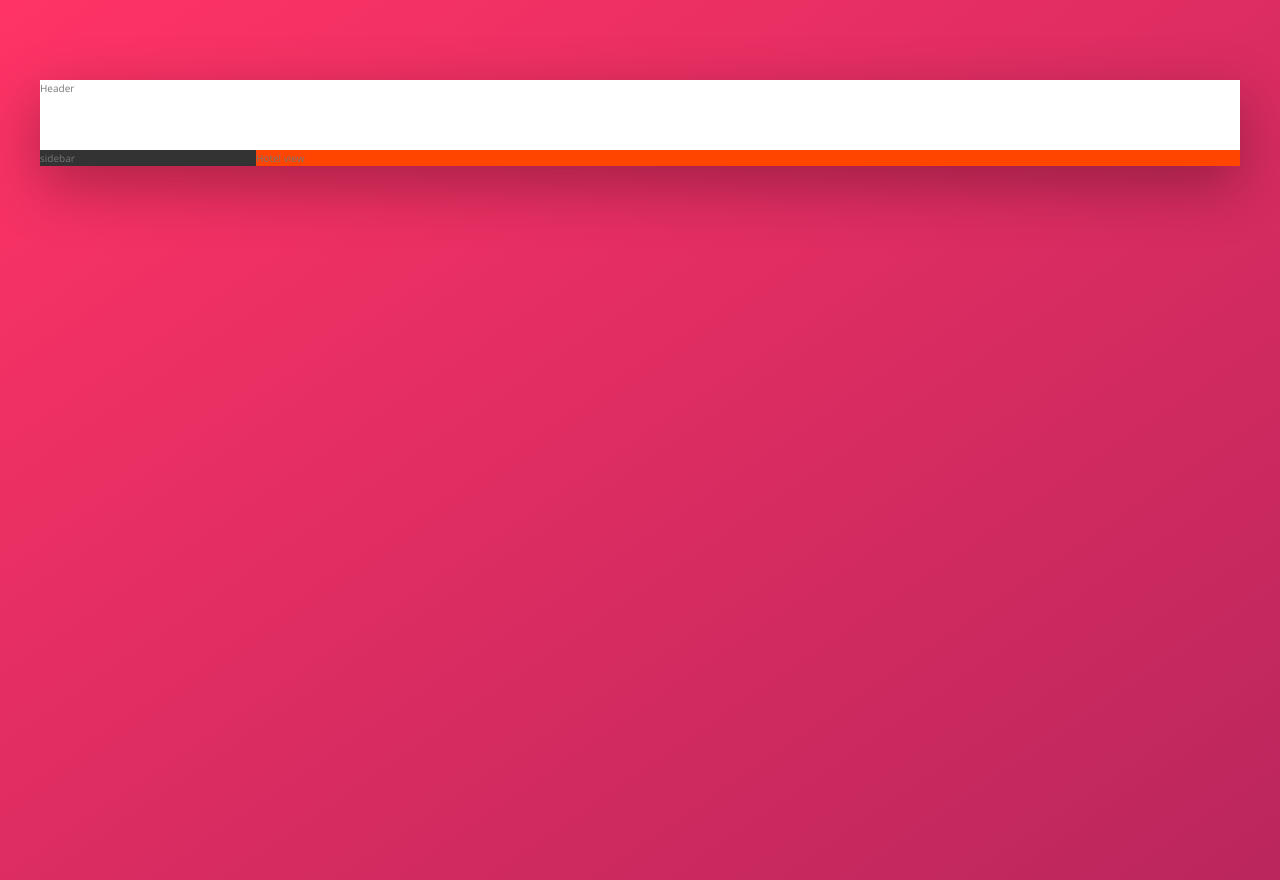
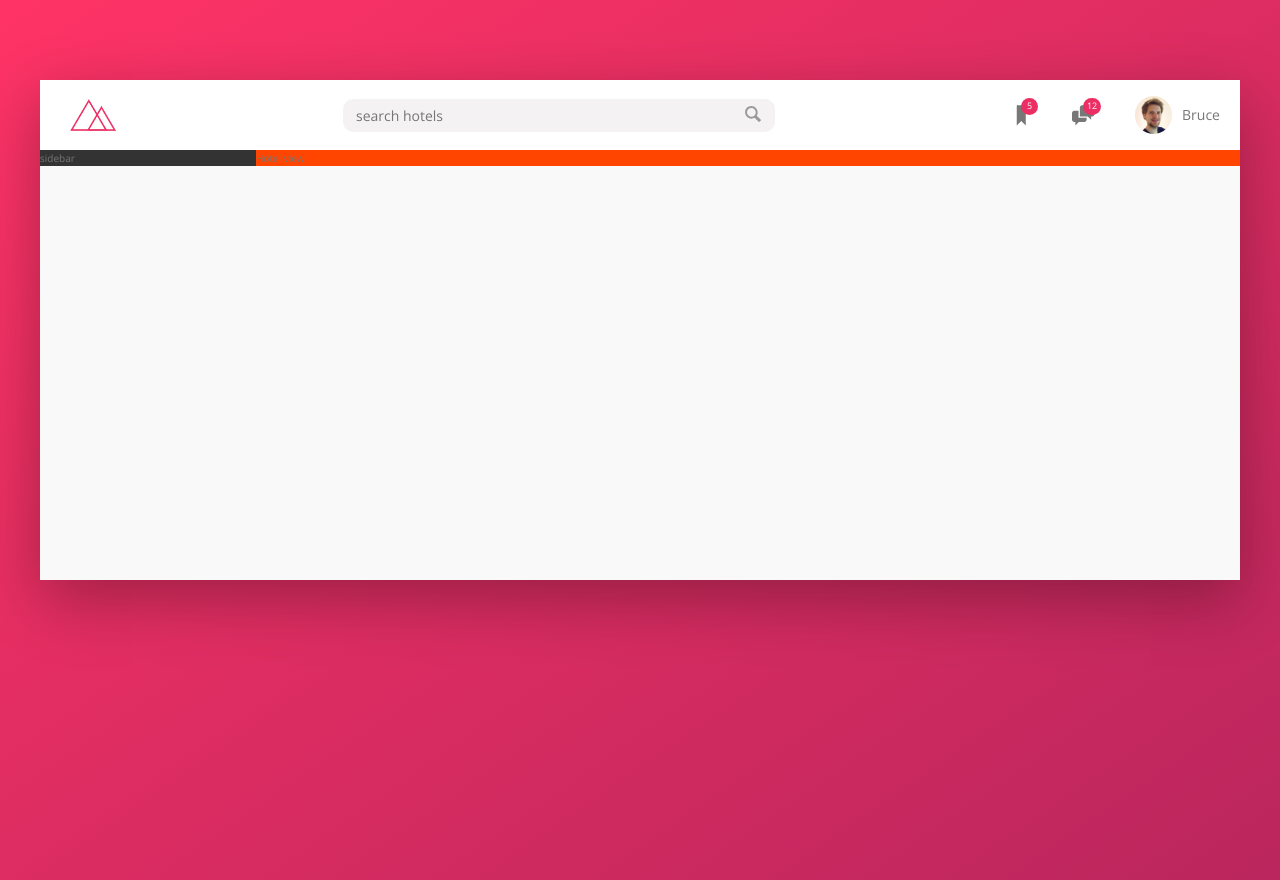
Before and after one commit to gogolab/trillo, a website: page index.html in a window 1280 px wide. Drawn offline with nearby package versions, Linux system fonts and the light colour scheme.

Commit message:
added header styles, added icons

```diff
--- a/index.html
+++ b/index.html
@@ -15,7 +15,35 @@
 <body>
     <div class="container">
         <header class="header">
-            Header
+            <img src="./img/logo.png" alt="logo" class="logo">
+
+            <form action="#" class="search">
+                <input type="text" class="search__input" placeholder="search hotels">
+                <button class="search__button">
+                    <svg class="search__icon">
+                        <use xlink:href="./img/icons-sprite.svg#icon-magnifying-glass"></use>
+                    </svg>
+                </button>
+            </form>
+
+            <nav class="user-nav">
+                <div class="user-nav__icon-box">
+                    <svg class="user-nav__icon">
+                        <use href="./img/icons-sprite.svg#icon-bookmark"></use>
+                    </svg>
+                    <span class="user-nav__notification">5</span>
+                </div>
+                <div class="user-nav__icon-box">
+                    <svg class="user-nav__icon">
+                        <use href="./img/icons-sprite.svg#icon-chat"></use>
+                    </svg>
+                    <span class="user-nav__notification">12</span>
+                </div>
+                <div class="user-nav__user">
+                    <img src="./img/user.jpg" class="user-nav__user-photo" alt="user photo">
+                    <span class="user-nav__user-name">Bruce</span>
+                </div>
+            </nav>
         </header>
         <div class="content">
             <nav class="sidebar">
--- a/sass/_base.scss
+++ b/sass/_base.scss
@@ -20,6 +20,8 @@ Grey dark 3: #999
     --color-primary: #eb2f64;
     --color-primary-light: #ff3366;
     --color-primary-dark: #ba265d;
+
+    --color-white: #ffffff;
 
     --color-grey-light-1: #faf9f9;
     --color-grey-light-2: #f4f2f2;
--- a/sass/_components.scss
+++ b/sass/_components.scss
@@ -0,0 +1,128 @@
+//////////////////////
+// logo
+
+.logo {
+    height: 3.25rem;
+    margin-left: 3rem;
+}
+
+//////////////////////
+// search
+
+.search {
+    flex: 0 0 40%;
+    display: flex;
+    justify-content: center;
+    align-items: center;
+
+    &__input {
+        font-family: inherit;
+        font-size: inherit;
+        background-color: var(--color-grey-light-2);
+        border-radius: 1rem;
+        border: 0px solid var(--color-grey-light-4);
+        padding: 0.7rem 1.25rem;
+        transition: all 0.3s;
+        margin-right: -3.25rem;
+
+        width: 90%;
+
+        &:focus {
+            outline: none;
+            width: 100%;
+            background-color: var(--color-grey-light-3);
+        }
+
+        &::-webkit-input-placeholder,
+        &::-moz-placeholder,
+        &:-ms-input-placeholder,
+        &::placeholder {
+            font-weight: 100;
+            color: var(--color-grey-light-4);
+        }
+    }
+
+    &__input:focus + &__button {
+        background-color: var(--color-grey-light-3);
+    }
+
+    &__button {
+        border: none;
+        background-color: var(--color-grey-light-2);
+
+        &:focus {
+            outline: none;
+        }
+
+        &:active {
+            transform: translateY(2px);
+        }
+    }
+
+    &__icon {
+        height: 2rem;
+        width: 2rem;
+        fill: var(--color-grey-dark-3);
+    }
+}
+
+//////////////////////
+// user navigation
+
+.user-nav {
+    display: flex;
+    align-items: center;
+    align-self: stretch;
+
+    & > * {
+        padding: 0 2rem;
+        cursor: pointer;
+        height: 100%;
+
+        &:hover {
+            background-color: var(--color-grey-light-4);
+        }
+    }
+
+    &__icon-box {
+        display: flex;
+        align-items: center;
+        position: relative;
+    }
+
+    &__icon {
+        height: 2.25rem;
+        width: 2.25rem;
+        fill: var(--color-grey-dark-2);
+    }
+
+    &__notification {
+        font-size: 0.9rem;
+        height: 1.75rem;
+        width: 1.75rem;
+        border-radius: 50%;
+        background-color: var(--color-primary);
+        color: var(--color-white);
+        position: absolute;
+        top: 25%;
+        left: 50%;
+
+        display: flex;
+        justify-content: center;
+        align-items: center;
+    }
+
+    &__user {
+        display: flex;
+        align-items: center;
+    }
+
+    &__user-photo {
+        height: 3.75rem;
+        border-radius: 50%;
+        margin-right: 1rem;
+    }
+}
+
+//////////////////////
+// logo
--- a/sass/_layout.scss
+++ b/sass/_layout.scss
@@ -3,12 +3,19 @@
     margin: 8rem auto;
     background-color: var(--color-grey-light-1);
     box-shadow: var(--shadow-dark);
+
+    min-height: 50rem; //proto
 }
 
 .header {
+    font-size: 1.4rem;
     height: 7rem;
     background-color: #fff;
     border-bottom: var(--color-grey-light-2);
+
+    display: flex;
+    justify-content: space-between;
+    align-items: center;
 }
 
 .content {
```
Also changed, not shown: css/style.css, img/SVG/aircraft-take-off.svg (added), img/SVG/bookmark.svg (added), img/SVG/chat.svg (added), img/SVG/chevron-thin-right.svg (added), img/SVG/home.svg (added), img/SVG/key.svg (added), img/SVG/location-pin.svg (added), img/SVG/magnifying-glass.svg (added), img/SVG/map.svg (added), img/SVG/star.svg (added), img/icons-sprite.svg (added), img/sprite.svg (deleted), 1 other file.
